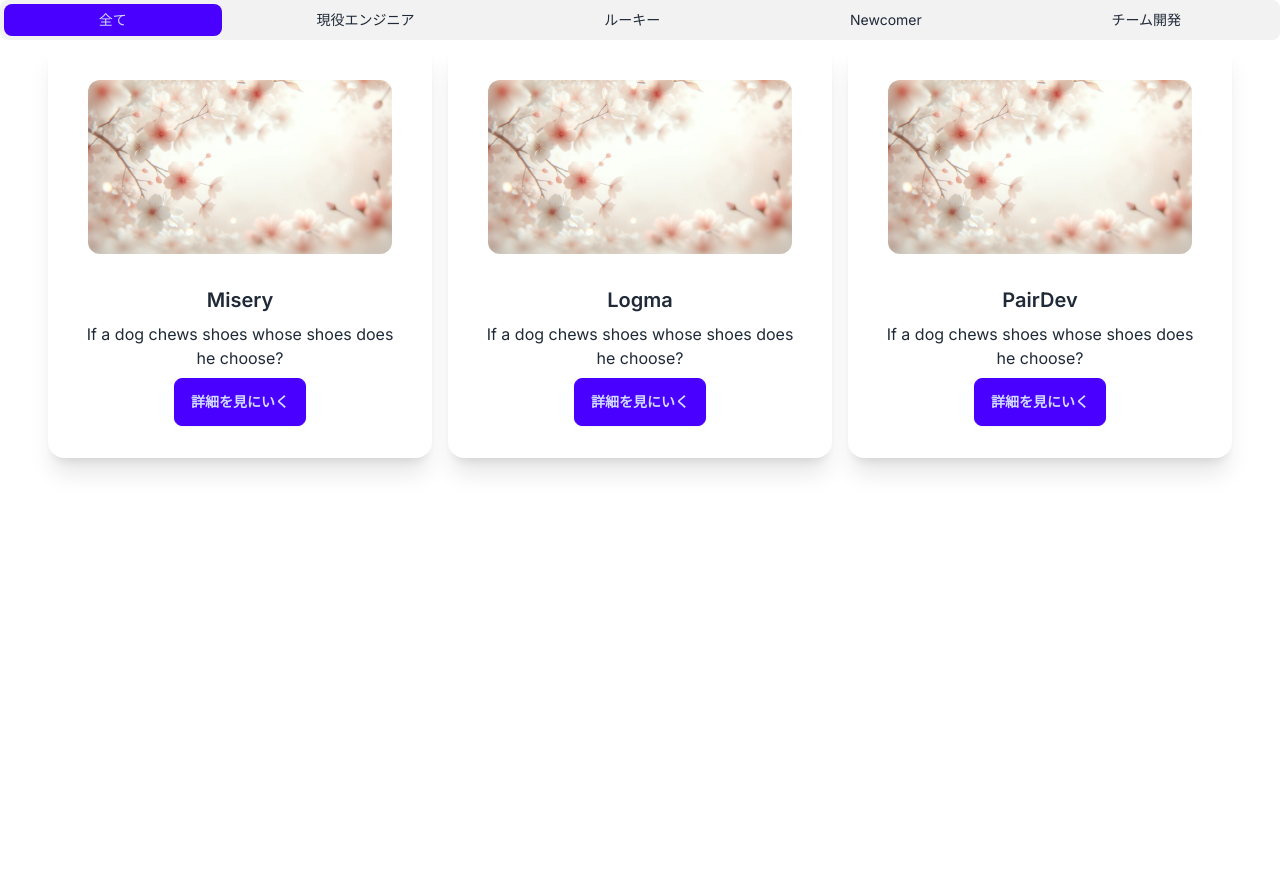
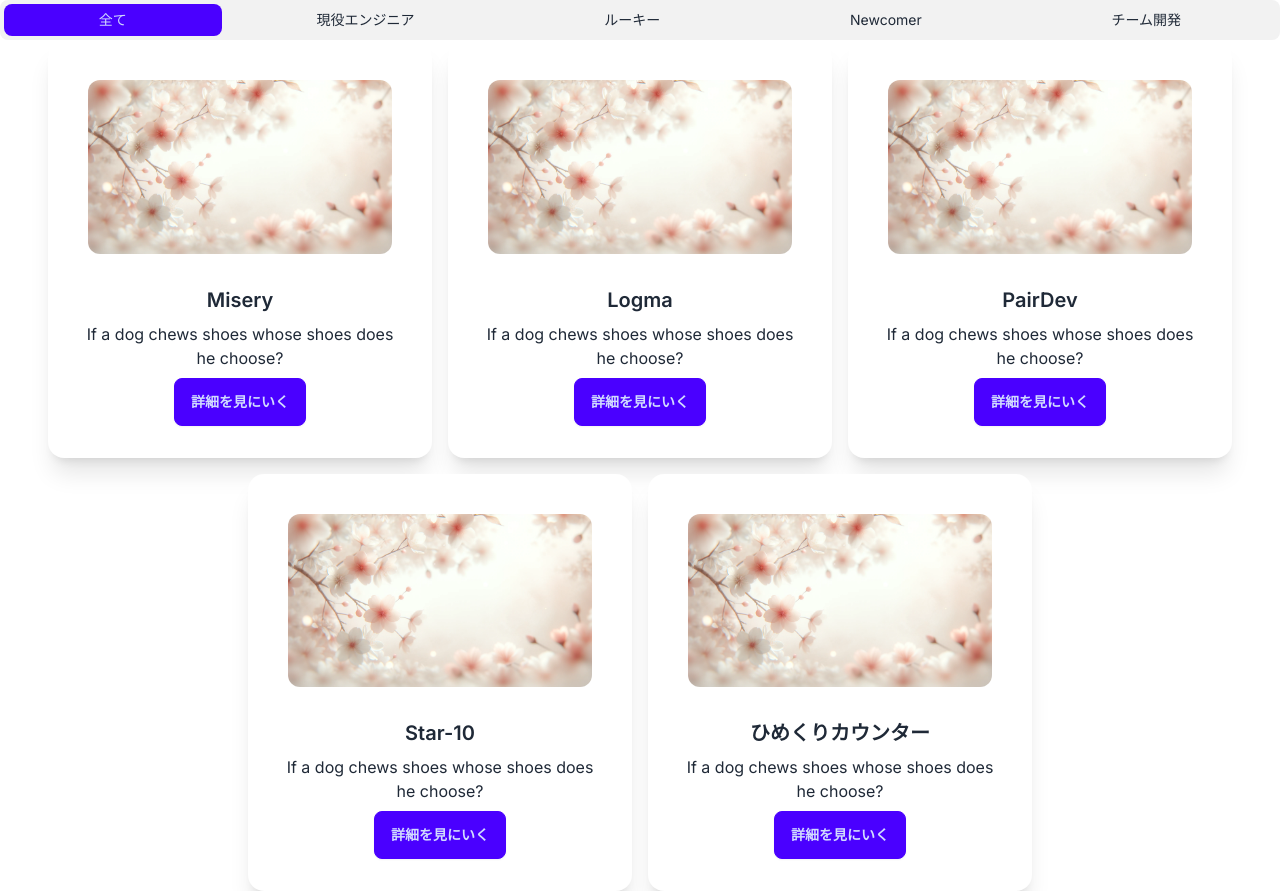
Before and after one commit to zakkiiy/runteq_fes_vol4, a Next.js app: page /apps in a window 1280 px wide. Before the commit the page ends 800 px from the top, so only its background shows below. Built offline with nearby package versions, Linux system fonts and the light colour scheme.

Commit message:
[Add]アプリの詳細ページ実装

```diff
--- /dev/null
+++ b/src/app/apps/[id]/page.js
@@ -0,0 +1,20 @@
+'use client'
+
+import { useRouter, useSearchParams, useParams } from 'next/navigation';
+import appsData from '@/app/data/appsData';
+
+const AppDetail = () => {
+  const params = useParams()
+  const id = params.id
+  const data = appsData.find(app => app.id.toString() === id);
+
+  return(
+    <div>
+      <h1>{data.name}</h1>
+      <p>{data.url}</p>
+      <p>{data.commnet}</p>
+    </div>
+  )
+}
+
+export default AppDetail
--- a/src/app/apps/page.js
+++ b/src/app/apps/page.js
@@ -3,13 +3,18 @@ import Image from 'next/image'
 import Link from 'next/link';
 import appsData from '../data/appsData'
 import {useState} from 'react'
+import { useRouter } from 'next/navigation'
 
 const App = () => {
-
+  const router = useRouter();
   const [selectedCategory, setSelectedCategory] = useState('全て');
   const filteredData = appsData.filter(data =>
     selectedCategory === '全て' || data.category === selectedCategory
   );
+
+  const detailHandleClick = (id) => {
+    router.push(`/apps/${id}`);
+  };
 
   return(
     <div>
@@ -40,7 +45,7 @@ const App = () => {
               <p>If a dog chews shoes whose shoes does he choose?</p>
               <div className="card-actions">
                 <button
-
+                  onClick={() => detailHandleClick(data.id)}
                   className="btn btn-primary"
                 >
                   詳細を見にいく
--- a/src/app/data/appsData.js
+++ b/src/app/data/appsData.js
@@ -4,22 +4,41 @@ const appsData = [
     name: 'Misery',
     category: 'チーム開発',
     url: 'https://misery-seven.vercel.app/',
-    appImg: '/sakura-background.jpg'
+    appImg: '/sakura-background.jpg',
+    commnet: '頑張りました',
   },
   {
     id: 2,
     name: 'Logma',
     category: 'チーム開発',
     url: 'https://loguma.onrender.com/',
-    appImg: '/sakura-background.jpg'
+    appImg: '/sakura-background.jpg',
+    commnet: 'チーム開発めっちゃ頑張りました',
   },
   {
     id: 3,
     name: 'PairDev',
+    category: '現役エンジニア',
+    url: 'https://pairdev.vercel.app/',
+    appImg: '/sakura-background.jpg',
+    commnet: '現役エンジニア頑張りました',
+  },
+  {
+    id: 4,
+    name: 'Star-10',
     category: 'ルーキー',
-    url: 'https://pairdev.vercel.app/',
-    appImg: '/sakura-background.jpg'
-  }
+    url: 'https://star-10.vercel.app/',
+    appImg: '/sakura-background.jpg',
+    commnet: 'るーきー頑張りました',
+  },
+  {
+    id: 5,
+    name: 'ひめくりカウンター',
+    category: 'Newcomer',
+    url: 'https://himekuri-counter.vercel.app/',
+    appImg: '/sakura-background.jpg',
+    commnet: 'Newcomer頑張りました',
+  },
 ];
 
 export default appsData
```
Also changed, not shown: 1 other file (tests, documents, lock files or other folders).
